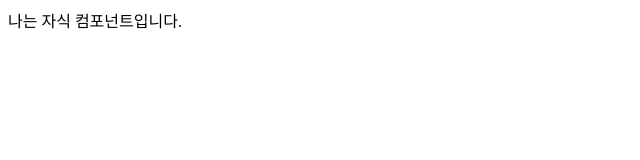
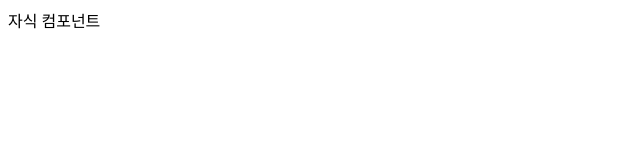
Before and after one commit to Olivia-Study-Storage/hh99-react-beginner, a React (Create React App) app in the folder beginner/1_week-1/: page / in a window 1280 px wide. Shown: the top 160 px of the page, without its empty margins (0-640 px from the left). Built offline with nearby package versions, Linux system fonts and the light colour scheme.

Commit message:
Note: 부모-자식 컴포넌트 실습

```diff
--- a/beginner/1_week-1/src/App.jsx
+++ b/beginner/1_week-1/src/App.jsx
@@ -1,16 +1,21 @@
-import React from 'react';
+import React from 'react'
 
-// 나중에 코드가 길어지면 일정한 부분들을 따로 빼서 컴포넌트화를 시킨다.
-// 왜? 반복되는 로직이 생길 경우 효율적인 코드 작성을 위해 필요하다.
+// 이와 같이 리액트는 컴포넌트끼리의 상호작용으로 개발된다.
 
-// 자식 컴포넌트 : 다른 컴포넌트 안에서 품어지는 컴포넌트
-function Child() {
-  return <div>나는 자식 컴포넌트입니다.</div>;
+function Son() {
+  return <div>자식 컴포넌트</div>
 }
 
-// 부모 컴포넌트 : 다른 컴포넌트를 품는 컴포넌트
-function App() {
-  return <Child />;
+function Mother() {
+  return <Son/>
 }
 
-export default App;
+function Grandfather() {
+  return <Mother/>
+}
+
+function App() {
+  return <Grandfather />
+}
+
+export default App
```
